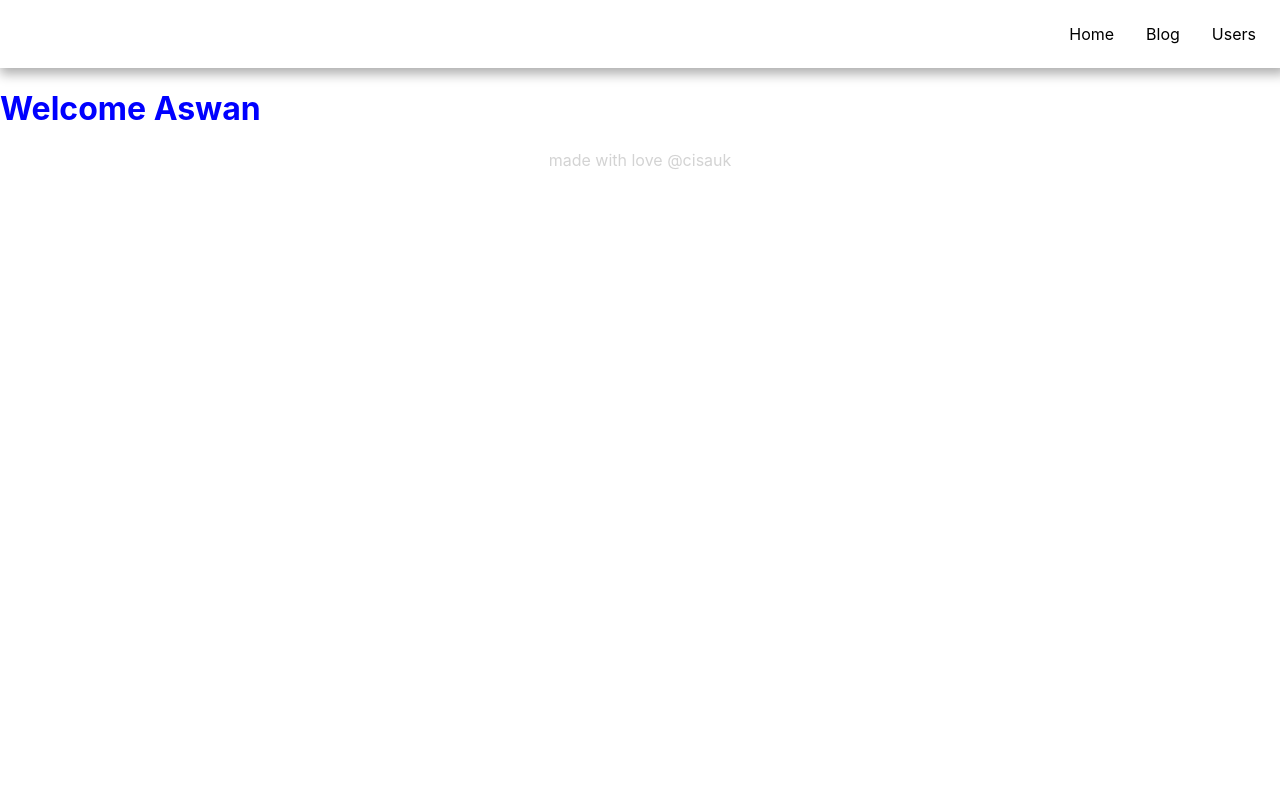
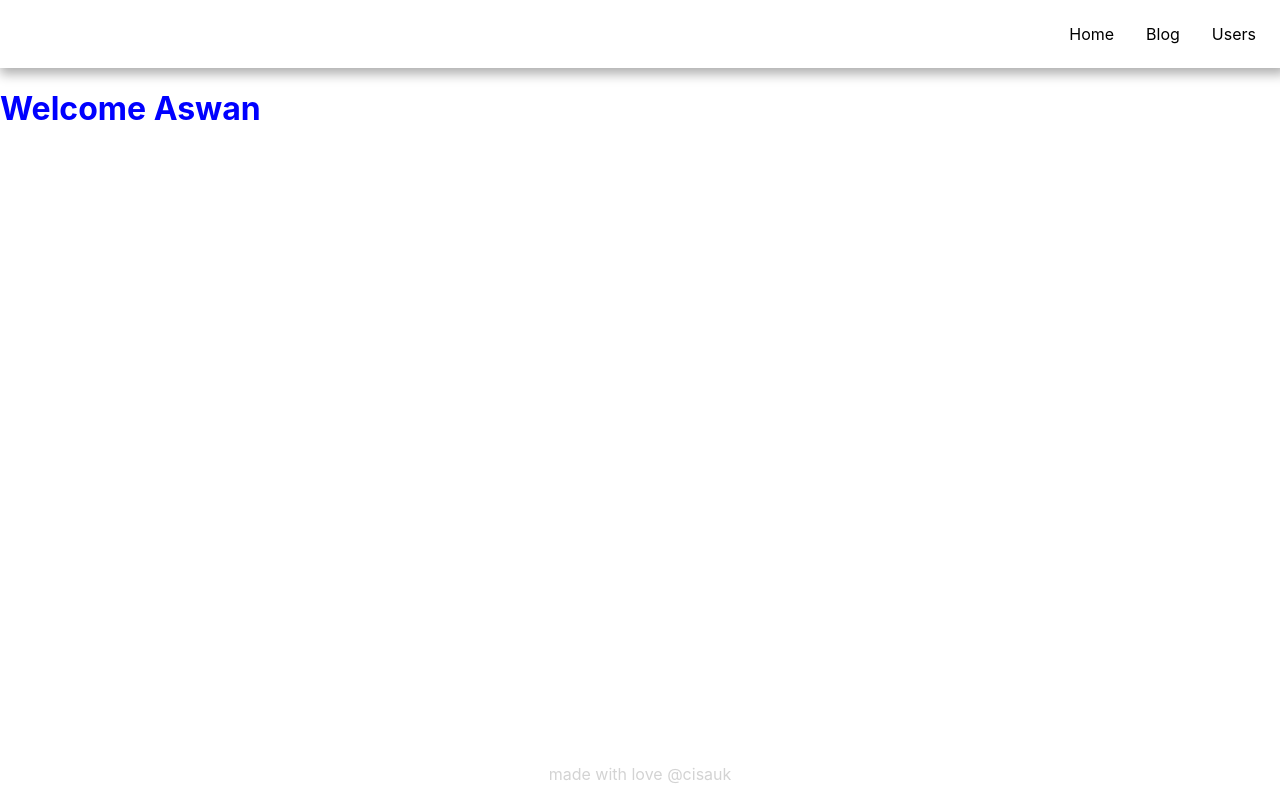
Before and after one commit to waandev/basic-nextjs, a Next.js app: page / in a window 1280 px wide. Built offline with nearby package versions, Linux system fonts and the light colour scheme.

Commit message:
make layout page

```diff
--- /dev/null
+++ b/components/Layout/Layout.module.css
@@ -0,0 +1,9 @@
+.container {
+    height: 100%;
+    display: flex;
+    flex-direction: column;
+}
+
+.content {
+    flex: 1;
+}
--- /dev/null
+++ b/components/Layout/index.tsx
@@ -0,0 +1,19 @@
+import { ReactNode } from "react";
+import Header from "../Header"
+import Footer from "../Footer"
+import styles from "./Layout.module.css"
+
+interface LayoutProps {
+    children: ReactNode;
+}
+
+export default function Layout(props: LayoutProps){
+    const { children } = props;
+    return(
+        <div className={styles.container}>
+            <Header/>
+            <div className={styles.content}>{children}</div>
+            <Footer/>
+        </div>
+    )
+}
--- a/pages/index.tsx
+++ b/pages/index.tsx
@@ -1,13 +1,12 @@
-import Header from "../components/Header"
-import Footer from "../components/Footer"
+import Layout from "../components/Layout"
 import styles from "../styles/Home.module.css"
 
 export default function Home() {
   return (
     <>
-    <Header/>
+    <Layout>
     <h1 className={styles['title-homepage']}>Welcome Aswan</h1>
-    <Footer/>
+    </Layout>
     </>
   )
 }
--- a/pages/users/index.tsx
+++ b/pages/users/index.tsx
@@ -1,7 +1,9 @@
+import Layout from "../../components/Layout"
+
 export default function Users() {
     return(
-        <div>
+        <Layout>
             <p>Users Page</p>
-        </div>
+        </Layout>
     )
 }
--- a/styles/globals.css
+++ b/styles/globals.css
@@ -6,6 +6,7 @@
     Ubuntu, Cantarell, Fira Sans, Droid Sans, Helvetica Neue, sans-serif;
   max-width: 1400px;
   margin: auto;
+  height: 100%;
 }
 
 a {
@@ -17,6 +18,6 @@
   box-sizing: border-box;
 }
 
-.title{
-  color: red;
+#__next {
+  height: 100%;
 }
```
Also changed, not shown: pages/blog.tsx (+5 -3 lines).
